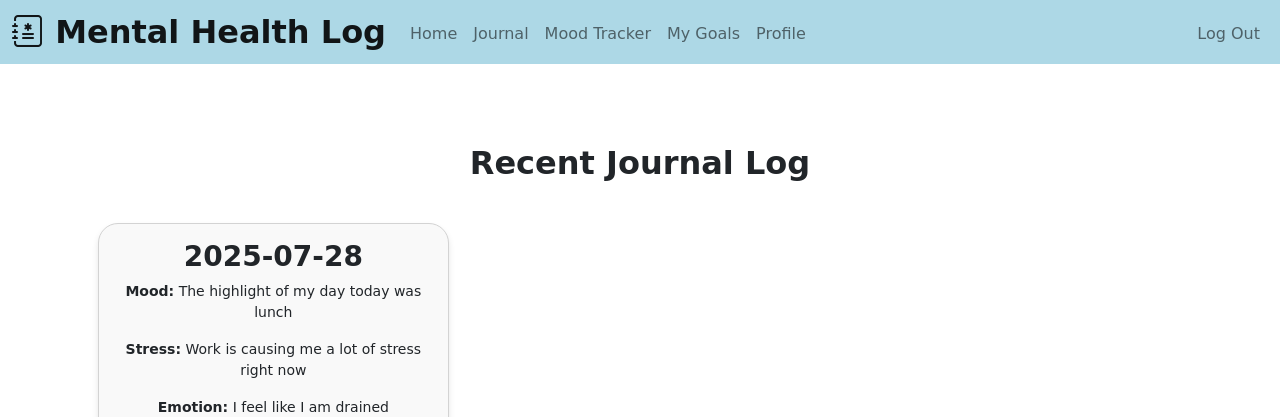
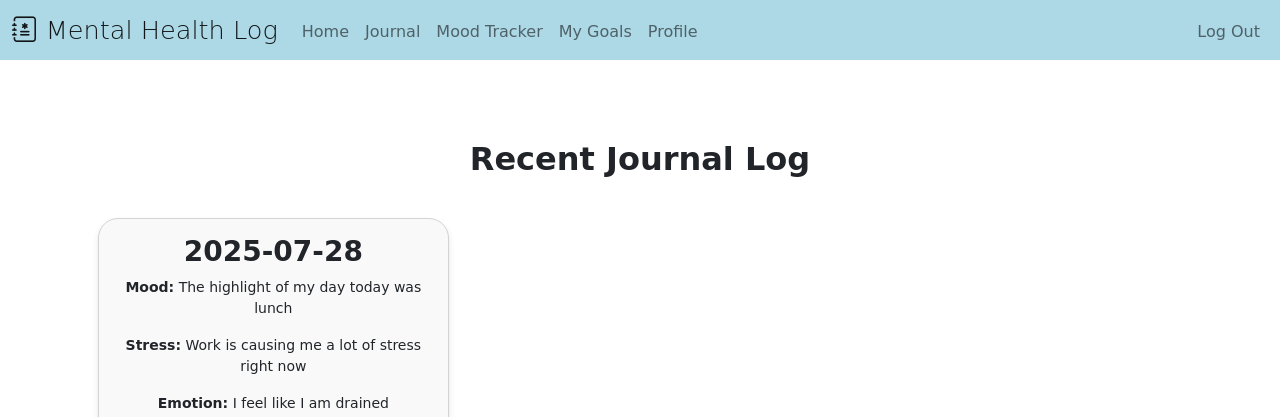
Before and after one commit to jliu0327/mental_health_tracker, a Flask app: page / in a window 1280 px wide. Shown: the top 417 px of the page. Run offline with Flask 3, Linux system fonts and the light colour scheme; a user stored in the database is signed in; data comes from the database, SQL or seed files in the repository.

Commit message:
Changed size of navbar

```diff
--- a/app.py
+++ b/app.py
@@ -8,7 +8,6 @@ from helper import db_connection, login_required, GENDERS, MOODS, CATEGORIES, PR
 # Configure application
 app = Flask(__name__, static_folder='static')
 app.secret_key = os.environ.get('SECRET_KEY')
-
 
 @app.route("/")
 @login_required
--- a/static/style.css
+++ b/static/style.css
@@ -1,6 +1,6 @@
 .navbar-brand{
-    font-weight: 600;
-    font-size: xx-large;
+    font-weight: 200;
+    font-size: 2vw;
 }
 
 .nav-link:hover {
```
